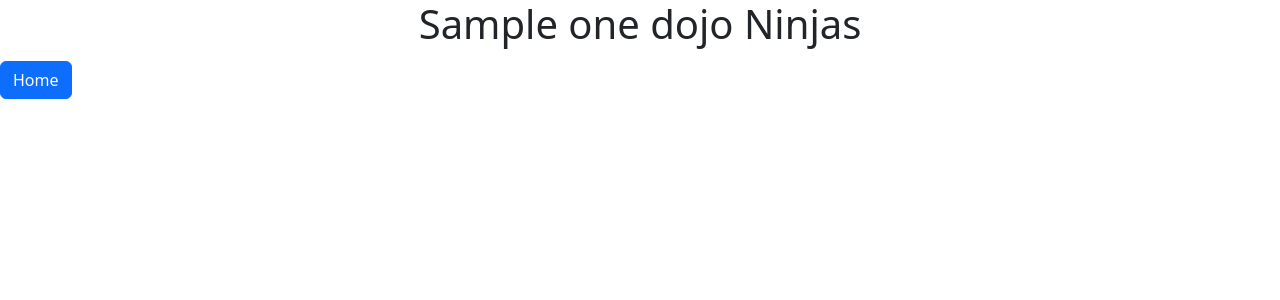
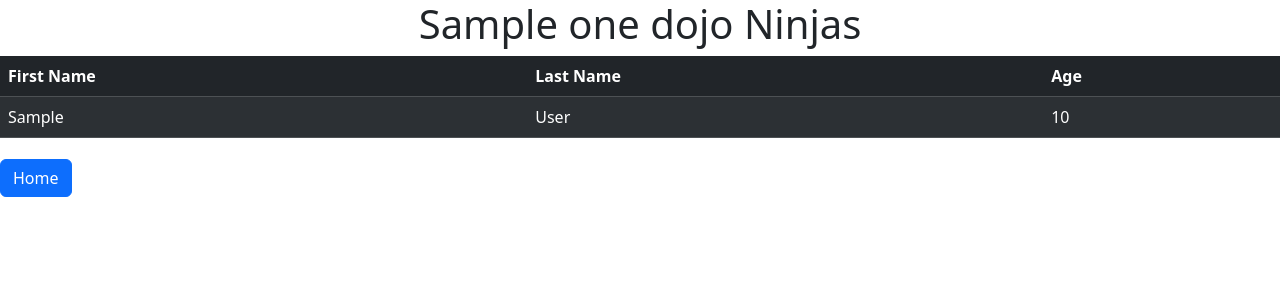
Before and after one commit to EhrlerJacob/dojos_and_ninjas, a Flask app: template flask_app/templates/show_dojo.html in a window 1280 px wide. Shown: the top 300 px of the page. Run offline with Flask 3, Linux system fonts and the light colour scheme; the template is opened without the code that fills it: most values are stand-ins (such as "Sample title", 1, 10 or a date in 2020).

Commit message:
ninjas are now displaying in their respective dojos

```diff
--- a/flask_app/controllers/dojos.py
+++ b/flask_app/controllers/dojos.py
@@ -1,6 +1,6 @@
 from flask_app import app
 from flask import redirect, render_template, request
-from flask_app.models import dojo
+from flask_app.models import dojo, ninja
 
 @app.route('/')
 def index():
@@ -20,4 +20,4 @@ def show_dojo(id):
     data ={
         'id':id
     }
-    return render_template("show_dojo.html", one_dojo=dojo.Dojo.get_one_dojo(data))
+    return render_template("show_dojo.html", one_dojo=dojo.Dojo.get_dojo_with_ninjas(data))
--- a/flask_app/models/ninja.py
+++ b/flask_app/models/ninja.py
@@ -9,10 +9,9 @@ class Ninja:
         self.first_name = data['first_name']
         self.last_name = data['last_name']
         self.age = data['age']
-        self.dojo_id = data['dojo_id']
+        self.dojos_id = data['dojos_id']
         self.created_at = data['created_at']
         self.updated_at = data['updated_at']
-        self.dojo_id = data['dojo_id']
 
 
     @classmethod
@@ -42,6 +41,6 @@ class Ninja:
     def create_ninja(cls,data):
         query ="""
         INSERT INTO ninjas
-        (first_name, last_name, age, dojo_id) VALUES( %(dojo_id)s, %(first_name)s, %(last_name)s, %(age)s);
+        (first_name, last_name, age, dojos_id) VALUES(%(first_name)s, %(last_name)s, %(age)s, %(dojos_id)s);
         """
         return connectToMySQL(cls.db).query_db(query,data)
--- a/flask_app/templates/new_ninja.html
+++ b/flask_app/templates/new_ninja.html
@@ -20,7 +20,7 @@
             <form action="/ninjas/create" method="post">
                 <div class="form-group col-md-4">
                     <label>Dojo Location:</label>
-                    <select name="dojo.name">
+                    <select name="dojos_id">
                         {% for one_dojo in all_dojos %}
                         <option value="{{one_dojo.id}}">{{one_dojo.name}}</option>
                         {% endfor %}
--- a/flask_app/templates/show_dojo.html
+++ b/flask_app/templates/show_dojo.html
@@ -16,6 +16,26 @@
     <h1 class="text-center">
         {{one_dojo.name}} Ninjas
     </h1>
+    <table
+    class="table table-dark table-hover table-striped mx-auto"
+    style="color: peachpuff">
+        <thead class="table-dark">
+            <tr>
+                <th>First Name</th>
+                <th>Last Name</th>
+                <th>Age</th>
+            </tr>
+        </thead>
+        <tbody>
+            {% for ninja in one_dojo.ninjas %}
+            <tr>
+                <td>{{ninja.first_name}}</td>
+                <td>{{ninja.last_name}}</td>
+                <td>{{ninja.age}}</td>
+            </tr>
+            {% endfor %}
+        </tbody>
+    </table>
     <a href="/dojos">
         <button type="submit" class="btn btn-primary" style="margin-top: 5px;">Home</button>
     </a>
```
Also changed, not shown: flask_app/controllers/ninjas.py (+8 -1 lines), flask_app/models/dojo.py (+11 -10 lines).
